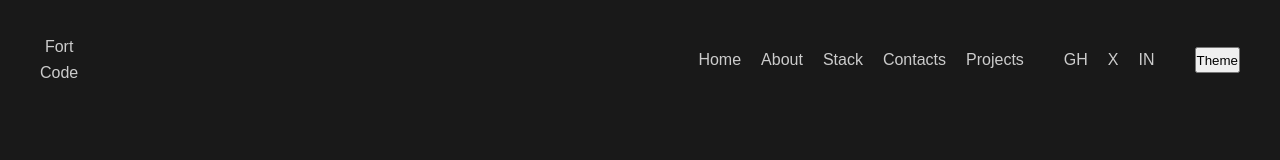
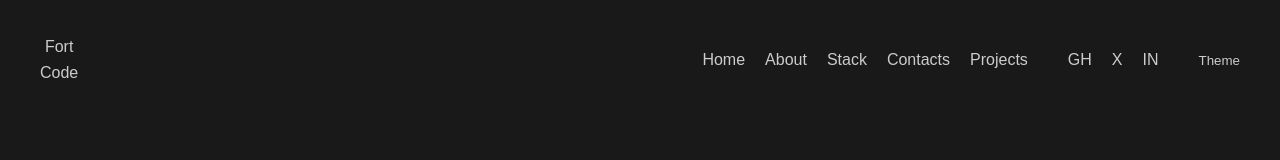
Before and after one commit to Endle2sCod1ng/portfolio, a React (Vite) app: page / in a window 1280 px wide. Shown: the top 160 px of the page. Built offline with nearby package versions, Linux system fonts and the light colour scheme.

Commit message:
cr sh/ABtn

```diff
--- /dev/null
+++ b/src/shared/ui/AppButton/AppButton.tsx
@@ -0,0 +1,44 @@
+import type { ButtonHTMLAttributes, ReactNode } from "react";
+import styled, { css } from "styled-components";
+
+type AppButtonVariant = "clear";
+
+interface AppButtonProps extends ButtonHTMLAttributes<HTMLButtonElement> {
+  children: ReactNode;
+  variant?: AppButtonVariant;
+  className?: string;
+}
+
+export const AppButton = ({
+  children,
+  variant = "clear",
+  className,
+  ...otherProps
+}: AppButtonProps) => {
+  return (
+    <StyledAppButton
+      {...otherProps}
+      className={`${className ? className : ""}`}
+      $variant={variant}
+    >
+      {children}
+    </StyledAppButton>
+  );
+};
+
+const StyledAppButton = styled.button<{ $variant: AppButtonVariant }>`
+  color: inherit;
+  cursor: pointer;
+
+  ${(props) => {
+    switch (props.$variant) {
+      // case "clear":
+      //   return css``
+      default:
+        return css`
+          background: none;
+          border: none;
+        `;
+    }
+  }}
+`;
--- a/src/shared/ui/AppLink/AppLink.tsx
+++ b/src/shared/ui/AppLink/AppLink.tsx
@@ -34,9 +34,7 @@ const StyledAppLink = styled(Link)<{ $variant: AppLinkVariant }>`
       //   return css``;
       default:
         return css`
-          transform: all 0.3s linear;
           &:hover {
-            transform: all 0.3s linear;
             background-image: var(--acented--gradient);
             background-clip: text;
             color: transparent;
--- a/src/widgets/Header/ui/Header.tsx
+++ b/src/widgets/Header/ui/Header.tsx
@@ -5,6 +5,7 @@ import { Logo } from "@/shared/ui/Logo/Logo";
 import styled from "styled-components";
 import { useEffect, useState } from "react";
 import { Container } from "@/shared/ui/Container/Container";
+import { AppButton } from "@/shared/ui/AppButton/AppButton";
 
 type Theme = "light" | "dark";
 
@@ -35,7 +36,7 @@ export const Header = () => {
             </li>
           </Socials>
 
-          <button
+          <AppButton
             onClick={() => {
               const newTheme = theme === "light" ? "dark" : "light";
               setTheme(newTheme);
@@ -43,7 +44,7 @@ export const Header = () => {
             }}
           >
             Theme
-          </button>
+          </AppButton>
         </Content>
       </StyledContainer>
     </StyledHeader>
```
